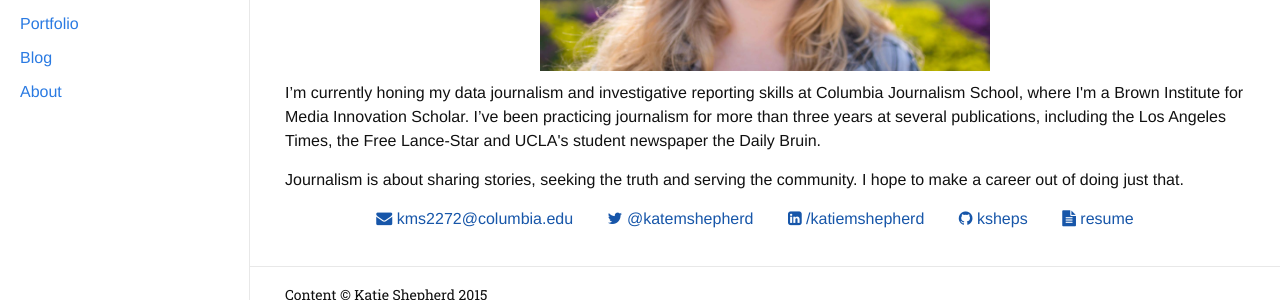
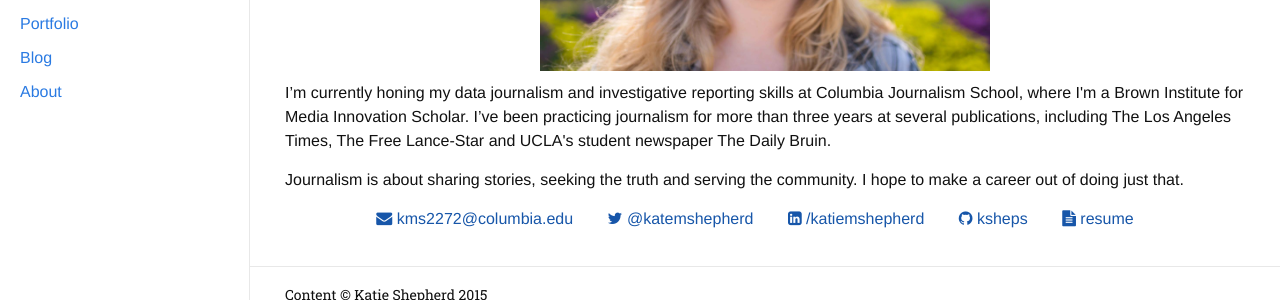
Before and after one commit to ksheps/ksheps.github.io, a Jekyll site: the page built from about.html, in a window 1280 px wide. Shown: the part 249-549 px from the top of the page. Built offline with Jekyll 4.4.1, drawn with Linux system fonts in a browser that asks for light colours; nearby versions of some CDN libraries.

```diff
--- a/about.html
+++ b/about.html
@@ -70,7 +70,7 @@ layout: default
     <div class="row">
         <div class="col-md-12">
 
-          <p>I’m currently honing my data journalism and investigative reporting skills at Columbia Journalism School, where I'm a Brown Institute for Media Innovation Scholar. I’ve been practicing journalism for more than three years at several publications, including the Los Angeles Times, the Free Lance-Star and UCLA's student newspaper the Daily Bruin.</p>
+          <p>I’m currently honing my data journalism and investigative reporting skills at Columbia Journalism School, where I'm a Brown Institute for Media Innovation Scholar. I’ve been practicing journalism for more than three years at several publications, including The Los Angeles Times, The Free Lance-Star and UCLA's student newspaper The Daily Bruin.</p>
 
           <p>Journalism is about sharing stories, seeking the truth and serving the community. I hope to make a career out of doing just that.</p>
           <ul>
```
